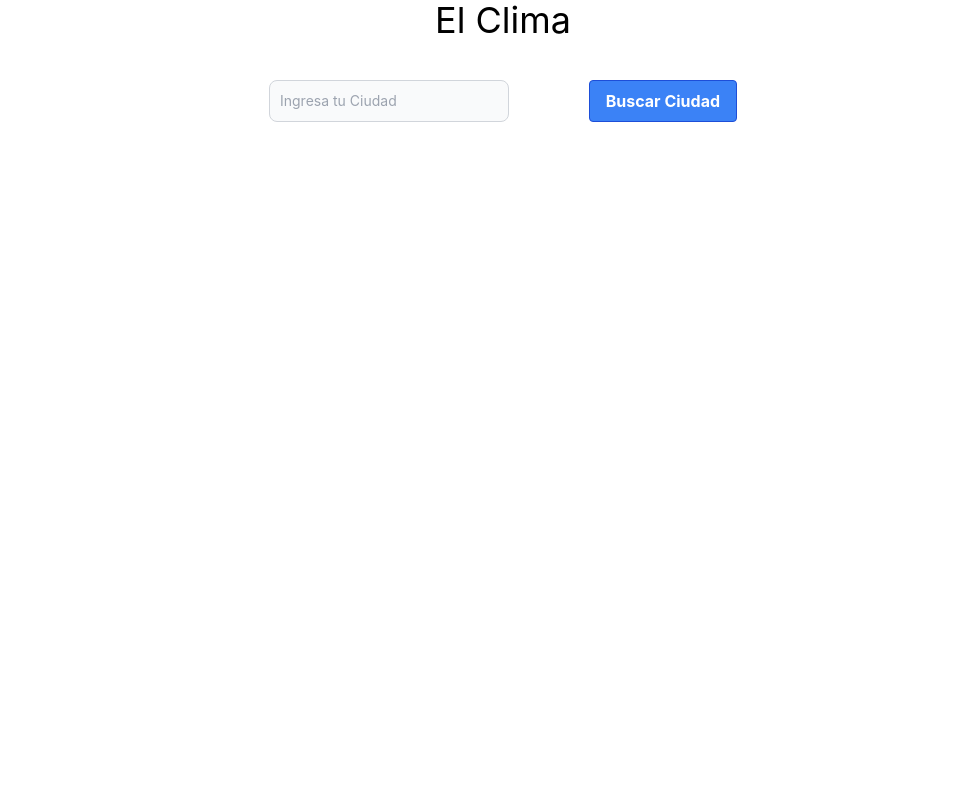
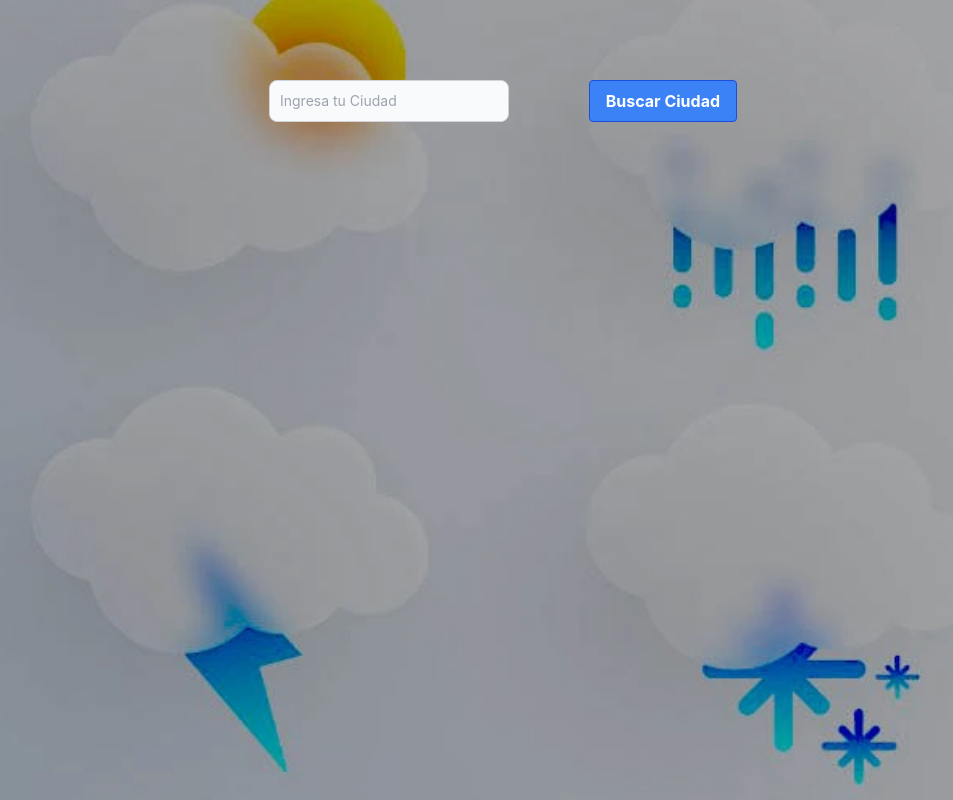
Before and after one commit to fedefiles/clima-app, a Next.js app: page / in a window 1280 px wide. Shown: the whole page, without its empty margins (137-1090 px from the left). Built offline with nearby package versions, Linux system fonts and the light colour scheme.

Commit message:
image chane

```diff
--- a/pages/index.js
+++ b/pages/index.js
@@ -2,6 +2,7 @@ import Head from 'next/head'
 import axios from 'axios'
 import {useState} from 'react'
 import Clima from '../components/Clima'
+import Image from 'next/image'
 
 
 export default function Home() {
@@ -29,7 +30,12 @@ export default function Home() {
         <link rel="icon" href="/favicon.ico" />
       </Head>
          <div >
-
+         <Image
+          src="/bckg.webp"
+          alt="Weather"
+          layout="fill"
+          objectFit='cover'
+        />
           <h1 className='text-4xl text-center pb-6'>
             El Clima
           </h1>
--- a/styles/globals.css
+++ b/styles/globals.css
@@ -32,8 +32,6 @@ a {
     color-scheme: dark;
   }
   body {
-
-    background-image: url("../public/bckg.JPG");
     background-position: center;
     background-attachment: fixed;
     background-size: cover;
```
Also changed, not shown: public/bckg.webp (added).
